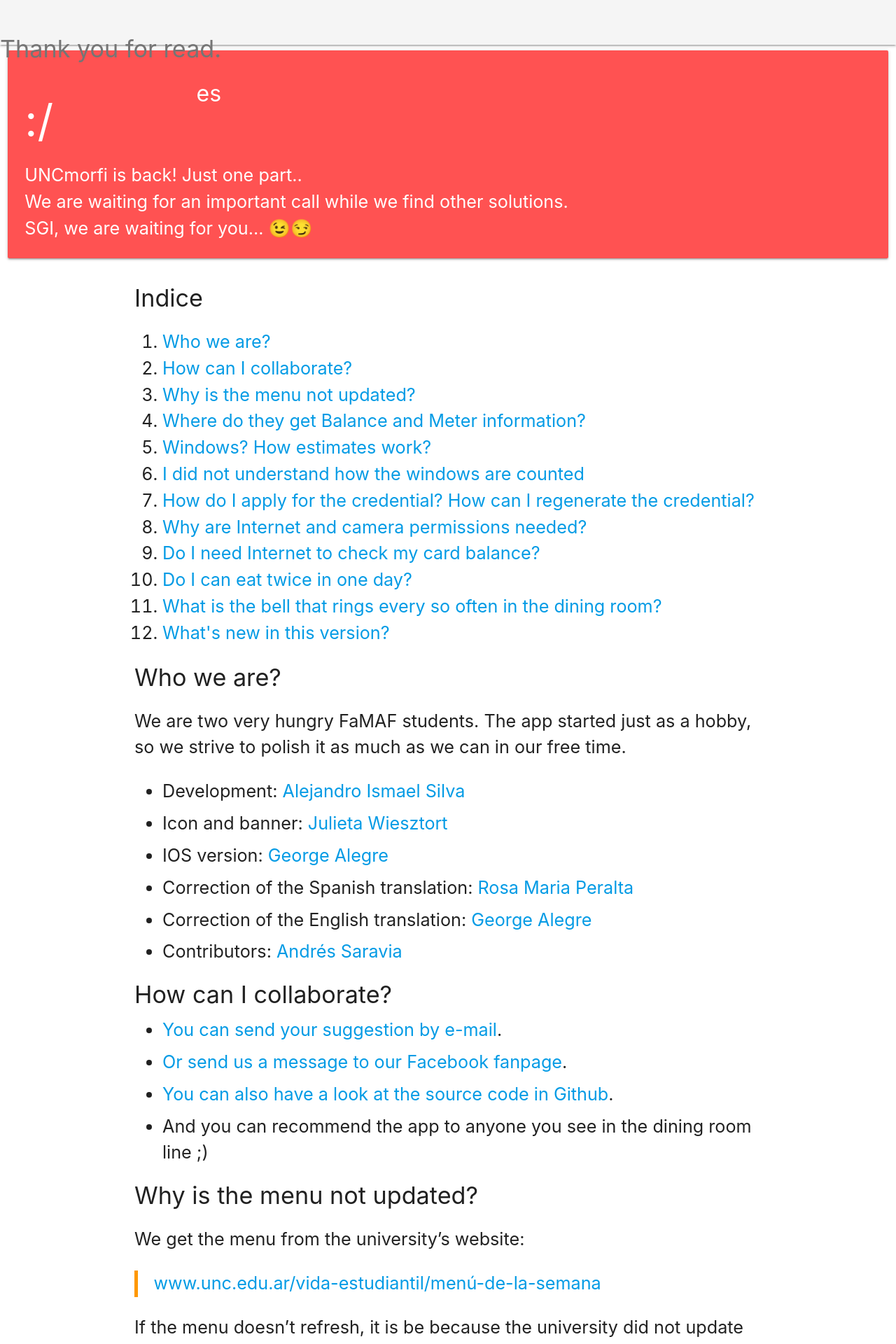
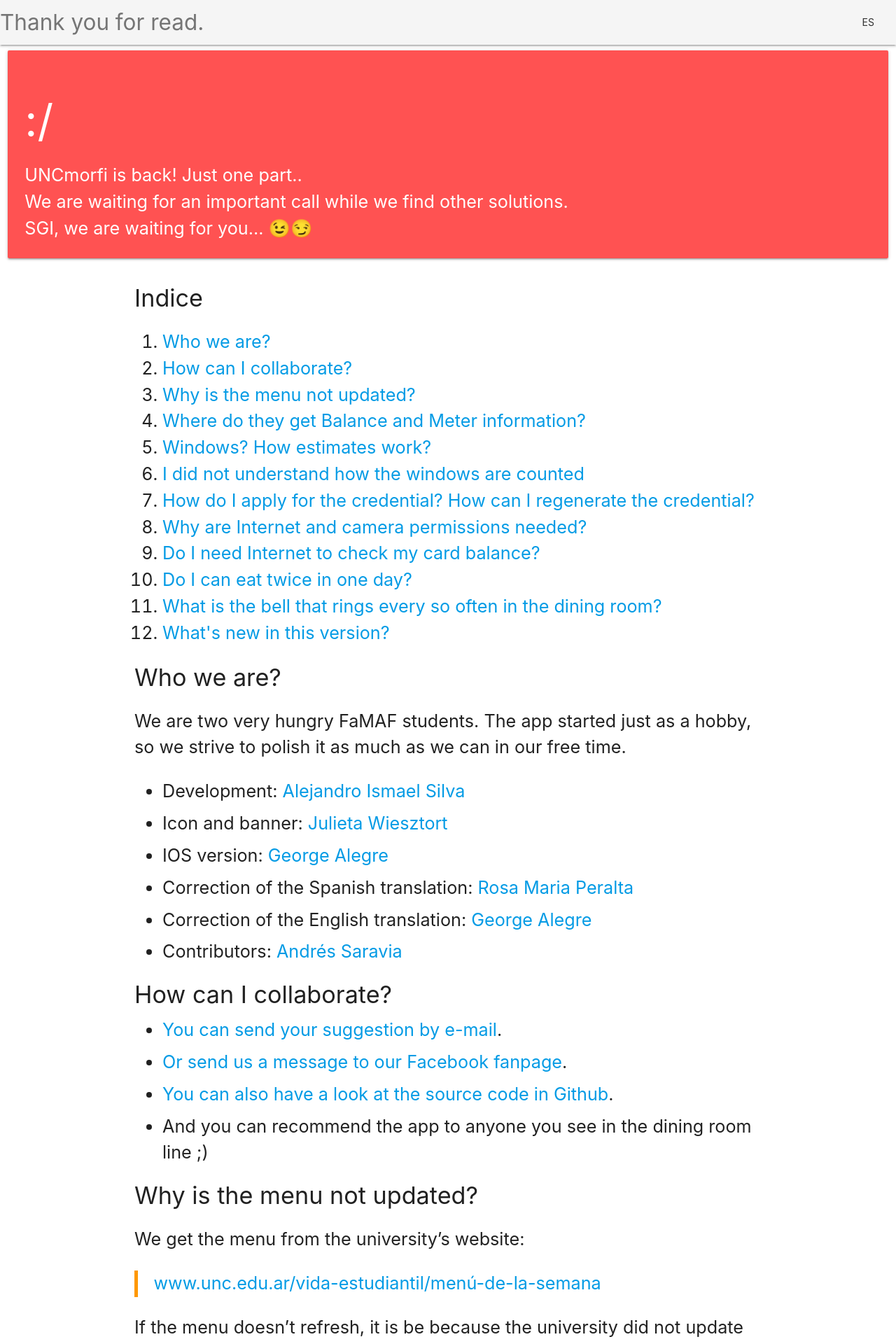
Before and after one commit to AIDEA775/UNCmorfi, a Jekyll site: the page built from en/index.html, in a window 1280 px wide. Shown: the top 1920 px of the page at 70% size. Built offline with Jekyll 4.4.1, drawn with Linux system fonts in a browser that asks for light colours.

Commit message:
Will done

```diff
--- a/_layouts/faq.html
+++ b/_layouts/faq.html
@@ -15,12 +15,12 @@
 
   <body>
     {% assign headers = site.data.headers[page.lang] %}
-    <nav class="grey lighten-4">
-      <div class="nav-wrapper">
-        <span class="nav-title grey-text text-darken-1">
-          <h4>{{ headers.faq-title }}</h4>
-          <a href="{{ headers.lang-selector | absolute_url }}" class="right hide-on-med-and-down">{{ headers.lang-selector }}</a></li>
-        </span>
+    <nav>
+      <div class="nav-wrapper grey lighten-4">
+        <a class="brand-logo grey-text text-darken-1">{{ headers.faq-title }}</a>
+        <ul id="nav-mobile" class="right">
+          <li><a href="{{ headers.lang-selector | absolute_url }}" class="btn-flat waves-effect waves-orange">{{ headers.lang-selector }}</a></li>
+        </ul>
       </div>
     </nav>
 
```
